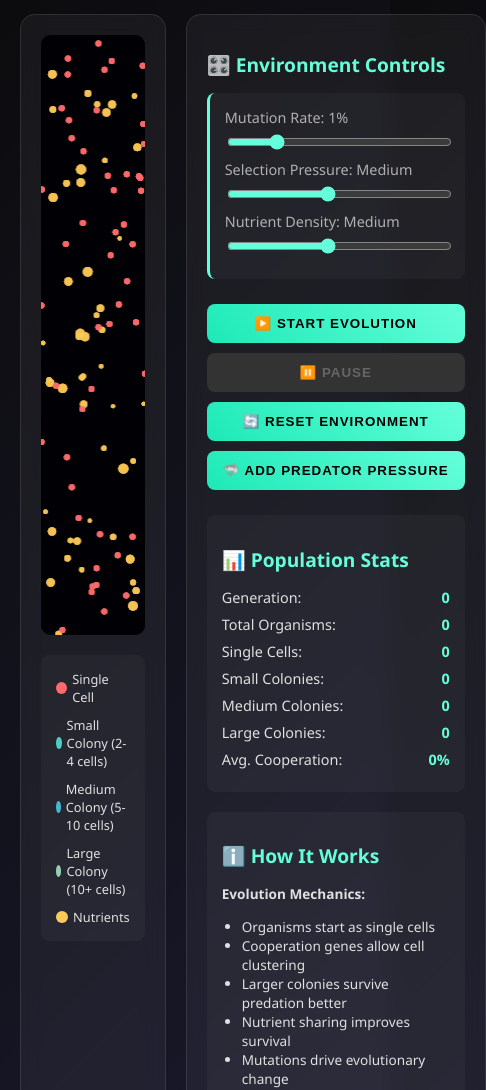
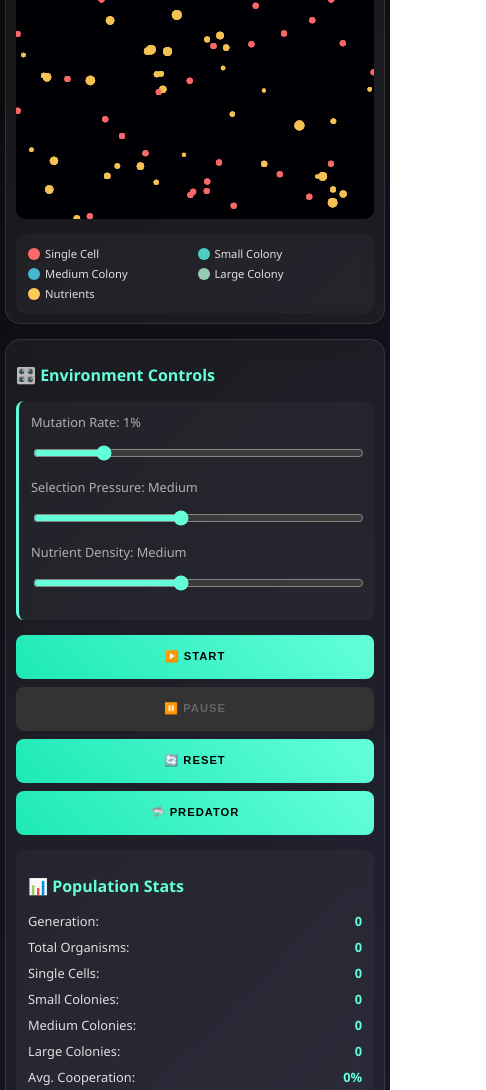
Before and after one commit to Dheerendra-123/ArtificailLife_SIM, a plain HTML site: page index.html in a window 390 px wide. Shown: the part 228-1318 px from the top of the page, 486 px wide, since content can reach past the window. Drawn offline with Linux system fonts and the light colour scheme.

Commit message:
for small screens

```diff
--- a/index.html
+++ b/index.html
@@ -5,9 +5,13 @@
     <meta name="viewport" content="width=device-width, initial-scale=1.0">
     <title>Artificial Life Evolution Simulator</title>
     <style>
+        * {
+            box-sizing: border-box;
+        }
+
         body {
             margin: 0;
-            padding: 20px;
+            padding: 10px;
             font-family: 'Segoe UI', sans-serif;
             background: linear-gradient(135deg, #0a0a0a, #1a1a2e);
             color: #e0e0e0;
@@ -18,14 +22,14 @@
             max-width: 1400px;
             margin: 0 auto;
             display: grid;
-            grid-template-columns: 1fr 300px;
+            grid-template-columns: 1fr;
             gap: 20px;
         }
 
         .simulation-area {
             background: rgba(255, 255, 255, 0.05);
             border-radius: 15px;
-            padding: 20px;
+            padding: 15px;
             backdrop-filter: blur(10px);
             border: 1px solid rgba(255, 255, 255, 0.1);
         }
@@ -33,7 +37,7 @@
         .controls {
             background: rgba(255, 255, 255, 0.05);
             border-radius: 15px;
-            padding: 20px;
+            padding: 15px;
             backdrop-filter: blur(10px);
             border: 1px solid rgba(255, 255, 255, 0.1);
             height: fit-content;
@@ -41,31 +45,35 @@
 
         canvas {
             width: 100%;
-            height: 600px;
+            height: 50vh;
+            min-height: 300px;
+            max-height: 500px;
             border-radius: 10px;
             background: radial-gradient(circle at center, #001122, #000511);
             cursor: crosshair;
+            display: block;
         }
 
         h1 {
             text-align: center;
-            margin-bottom: 30px;
+            margin-bottom: 20px;
             background: linear-gradient(45deg, #64ffda, #1de9b6);
             -webkit-background-clip: text;
             -webkit-text-fill-color: transparent;
-            font-size: 2.5rem;
+            font-size: clamp(1.5rem, 5vw, 2.5rem);
             font-weight: 700;
+            line-height: 1.2;
         }
 
         h2 {
             color: #64ffda;
             margin-bottom: 15px;
-            font-size: 1.2rem;
+            font-size: clamp(1rem, 3vw, 1.2rem);
         }
 
         .control-group {
-            margin-bottom: 20px;
-            padding: 15px;
+            margin-bottom: 15px;
+            padding: 12px;
             background: rgba(255, 255, 255, 0.03);
             border-radius: 8px;
             border-left: 3px solid #64ffda;
@@ -75,19 +83,25 @@
             display: block;
             margin-bottom: 5px;
             color: #b0b0b0;
-            font-size: 0.9rem;
+            font-size: clamp(0.8rem, 2.5vw, 0.9rem);
         }
 
         input[type="range"] {
             width: 100%;
             margin-bottom: 10px;
             accent-color: #64ffda;
+            height: 30px;
+        }
+
+        .button-group {
+            display: grid;
+            grid-template-columns: 1fr 1fr;
+            gap: 10px;
+            margin-bottom: 15px;
         }
 
         button {
-            width: 100%;
-            padding: 12px;
-            margin: 5px 0;
+            padding: 12px 8px;
             background: linear-gradient(45deg, #1de9b6, #64ffda);
             border: none;
             border-radius: 8px;
@@ -97,6 +111,8 @@
             transition: all 0.3s ease;
             text-transform: uppercase;
             letter-spacing: 1px;
+            font-size: clamp(0.7rem, 2vw, 0.8rem);
+            min-height: 44px;
         }
 
         button:hover {
@@ -114,16 +130,16 @@
 
         .stats {
             background: rgba(255, 255, 255, 0.03);
-            padding: 15px;
+            padding: 12px;
             border-radius: 8px;
-            margin-top: 20px;
+            margin-top: 15px;
         }
 
         .stat-item {
             display: flex;
             justify-content: space-between;
             margin-bottom: 8px;
-            font-size: 0.9rem;
+            font-size: clamp(0.8rem, 2.5vw, 0.9rem);
         }
 
         .stat-value {
@@ -132,11 +148,11 @@
         }
 
         .legend {
-            display: flex;
-            flex-wrap: wrap;
-            gap: 10px;
+            display: grid;
+            grid-template-columns: repeat(auto-fit, minmax(120px, 1fr));
+            gap: 8px;
             margin-top: 15px;
-            padding: 15px;
+            padding: 12px;
             background: rgba(255, 255, 255, 0.03);
             border-radius: 8px;
         }
@@ -145,22 +161,129 @@
             display: flex;
             align-items: center;
             gap: 5px;
-            font-size: 0.8rem;
+            font-size: clamp(0.7rem, 2vw, 0.8rem);
         }
 
         .legend-color {
             width: 12px;
             height: 12px;
             border-radius: 50%;
+            flex-shrink: 0;
         }
 
         .info-panel {
             background: rgba(255, 255, 255, 0.03);
-            padding: 15px;
+            padding: 12px;
             border-radius: 8px;
-            margin-top: 20px;
-            font-size: 0.85rem;
+            margin-top: 15px;
+            font-size: clamp(0.75rem, 2.2vw, 0.85rem);
             line-height: 1.4;
+        }
+
+        .info-panel ul {
+            margin: 10px 0;
+            padding-left: 15px;
+        }
+
+        .info-panel li {
+            margin-bottom: 5px;
+        }
+
+        /* Tablet styles */
+        @media (min-width: 768px) {
+            body {
+                padding: 20px;
+            }
+
+            .container {
+                grid-template-columns: 1fr 350px;
+            }
+
+            canvas {
+                height: 60vh;
+                max-height: 600px;
+            }
+
+            .button-group {
+                grid-template-columns: 1fr;
+                gap: 5px;
+            }
+
+            button {
+                font-size: 0.8rem;
+            }
+        }
+
+        /* Desktop styles */
+        @media (min-width: 1024px) {
+            .container {
+                grid-template-columns: 1fr 300px;
+            }
+
+            canvas {
+                height: 600px;
+            }
+
+            .simulation-area,
+            .controls {
+                padding: 20px;
+            }
+
+            .control-group {
+                padding: 15px;
+            }
+
+            .stats,
+            .info-panel {
+                padding: 15px;
+            }
+
+            .legend {
+                padding: 15px;
+            }
+        }
+
+        /* Touch-friendly adjustments */
+        @media (pointer: coarse) {
+            input[type="range"] {
+                height: 35px;
+            }
+
+            button {
+                min-height: 48px;
+                padding: 15px 10px;
+            }
+        }
+
+        /* Very small screens */
+        @media (max-width: 480px) {
+            body {
+                padding: 5px;
+            }
+
+            .container {
+                gap: 15px;
+            }
+
+            .simulation-area,
+            .controls {
+                padding: 10px;
+            }
+
+            canvas {
+                height: 40vh;
+                min-height: 250px;
+            }
+
+            .legend {
+                grid-template-columns: 1fr 1fr;
+                gap: 5px;
+            }
+
+            .button-group {
+                grid-template-columns: 1fr;
+                gap: 8px;
+            }
         }
     </style>
 </head>
@@ -177,15 +300,15 @@
                 </div>
                 <div class="legend-item">
                     <div class="legend-color" style="background: #4ecdc4;"></div>
-                    <span>Small Colony (2-4 cells)</span>
+                    <span>Small Colony</span>
                 </div>
                 <div class="legend-item">
                     <div class="legend-color" style="background: #45b7d1;"></div>
-                    <span>Medium Colony (5-10 cells)</span>
+                    <span>Medium Colony</span>
                 </div>
                 <div class="legend-item">
                     <div class="legend-color" style="background: #96ceb4;"></div>
-                    <span>Large Colony (10+ cells)</span>
+                    <span>Large Colony</span>
                 </div>
                 <div class="legend-item">
                     <div class="legend-color" style="background: #feca57;"></div>
@@ -208,10 +331,12 @@
                 <input type="range" id="nutrientDensity" min="1" max="10" step="1" value="5">
             </div>
 
-            <button id="startBtn">▶️ Start Evolution</button>
-            <button id="pauseBtn" disabled>⏸️ Pause</button>
-            <button id="resetBtn">🔄 Reset Environment</button>
-            <button id="addPredatorBtn">🦈 Add Predator Pressure</button>
+            <div class="button-group">
+                <button id="startBtn">▶️ Start</button>
+                <button id="pauseBtn" disabled>⏸️ Pause</button>
+                <button id="resetBtn">🔄 Reset</button>
+                <button id="addPredatorBtn">🦈 Predator</button>
+            </div>
 
             <div class="stats">
                 <h2>📊 Population Stats</h2>
@@ -248,7 +373,7 @@
             <div class="info-panel">
                 <h2>ℹ️ How It Works</h2>
                 <p><strong>Evolution Mechanics:</strong></p>
-                <ul style="margin: 10px 0; padding-left: 20px;">
+                <ul>
                     <li>Organisms start as single cells</li>
                     <li>Cooperation genes allow cell clustering</li>
                     <li>Larger colonies survive predation better</li>
@@ -257,7 +382,7 @@
                 </ul>
 
                 <p><strong>Environmental Pressures:</strong></p>
-                <ul style="margin: 10px 0; padding-left: 20px;">
+                <ul>
                     <li>Predators target single cells</li>
                     <li>Nutrient scarcity favors cooperation</li>
                     <li>Selection pressure affects survival rates</li>
@@ -265,7 +390,6 @@
             </div>
         </div>
     </div>
-
     <script>
         class Organism {
             constructor(x, y, genes = null) {
```
